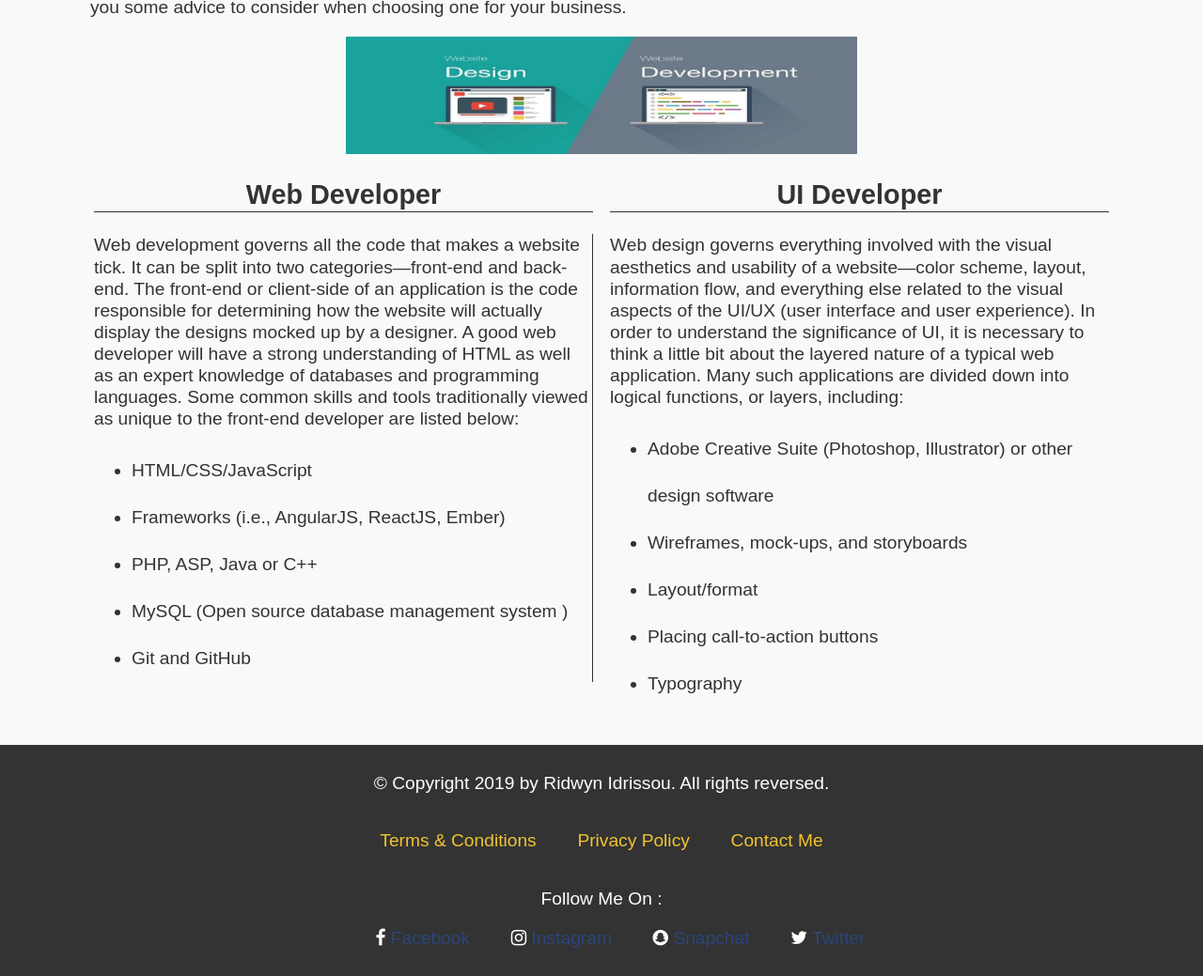
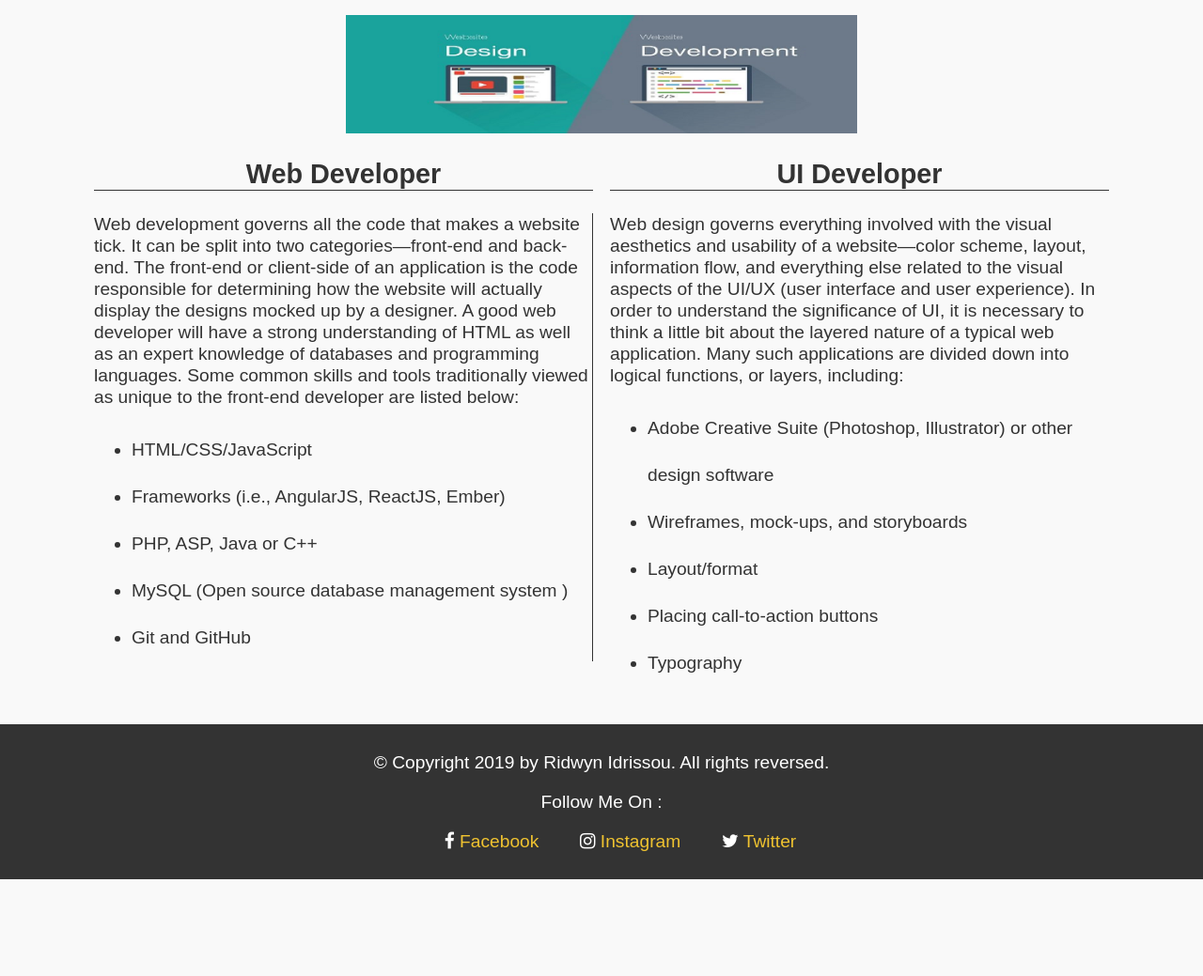
Before and after one commit to Ridwyn/rondo, a plain HTML site: page jobs.html in a window 1280 px wide. Shown: the part 318-1357 px from the top of the page at 94% size. After the commit the page ends 1254 px from the top, so only its background shows below. Drawn offline with Linux system fonts and the light colour scheme.

Commit message:
second c ommit

```diff
--- a/css/style.css
+++ b/css/style.css
@@ -49,7 +49,7 @@ nav {
 }
 
 nav ul {
-  margin: 0.5rem, 0;
+  margin: 0.5rem 0;
   padding: 0;
   list-style-type: none;
   text-align: center;
@@ -88,7 +88,7 @@ footer ul {
 
 .footer-socials li a {
   text-decoration: none;
-  color: #2b457c;
+  color: #f0c330;
 }
 .footer-socials li a:hover {
   color: #fff;
@@ -99,17 +99,6 @@ footer ul {
   padding: 0 1em;
 }
 
-.footer-links p {
-  display: inline-block;
-  padding: 0 1em;
-}
-.footer-links a {
-  text-decoration: none;
-  color: #f0c330;
-}
-.footer-links a:hover {
-  color: #fff;
-}
 
 /* INDEX.HTML STYLE */
 .wrapper-home {
--- a/jobs.html
+++ b/jobs.html
@@ -106,19 +106,12 @@
         <p>© Copyright 2019 by Ridwyn Idrissou. All rights reversed.</p>
       </div>
 
-      <div class="footer-links">
-        <p><a href="#"> Terms & Conditions </a></p>
-        <p><a href="#"> Privacy Policy </a></p>
-        <p><a href="#">Contact Me</a></p>
-      </div>
-
       <div class="footer-socials">
         <p>Follow Me On :</p>
           <ul>
-            <li><i class="fa fa-facebook"></i> <a href="#">Facebook </a> </li>
-            <li><i class="fa fa-instagram"></i> <a href="#">Instagram </a> </li>
-            <li><i class="fa fa-snapchat"></i> <a href="#">Snapchat </a> </li>
-            <li><i class="fa fa-twitter"></i>  <a href="#"> Twitter </a> </li>
+            <li><i class="fa fa-facebook"></i> <a href="https://en-gb.facebook.com/login/">Facebook </a> </li>
+            <li><i class="fa fa-instagram"></i> <a href="https://www.instagram.com/?hl=en">Instagram </a> </li>
+            <li><i class="fa fa-twitter"></i>  <a href="https://twitter.com/login?lang=en-gb"> Twitter </a> </li>
 
           </ul>
         </div>
```
Also changed, not shown: glossary.html (+3 -9 lines), index.html (+3 -10 lines), reviews.html (+3 -10 lines), tutorial.html (+3 -9 lines).
